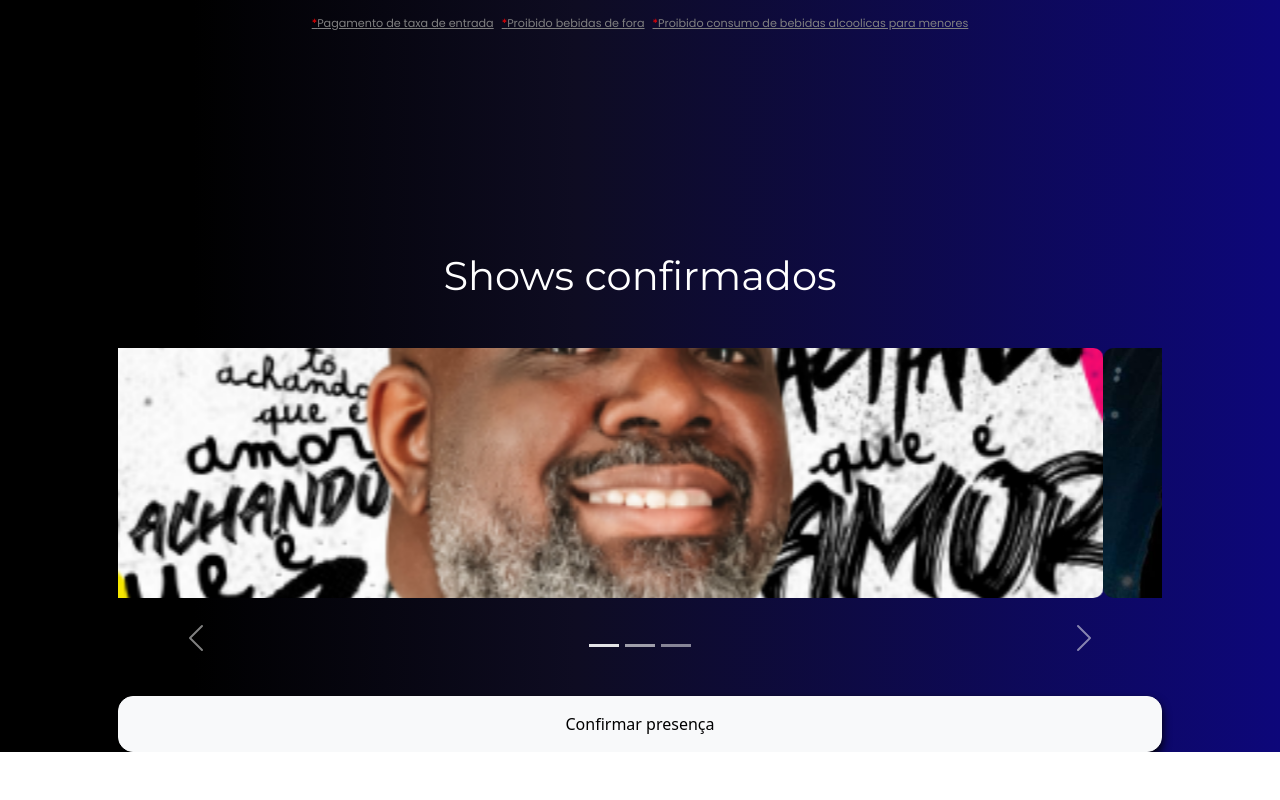
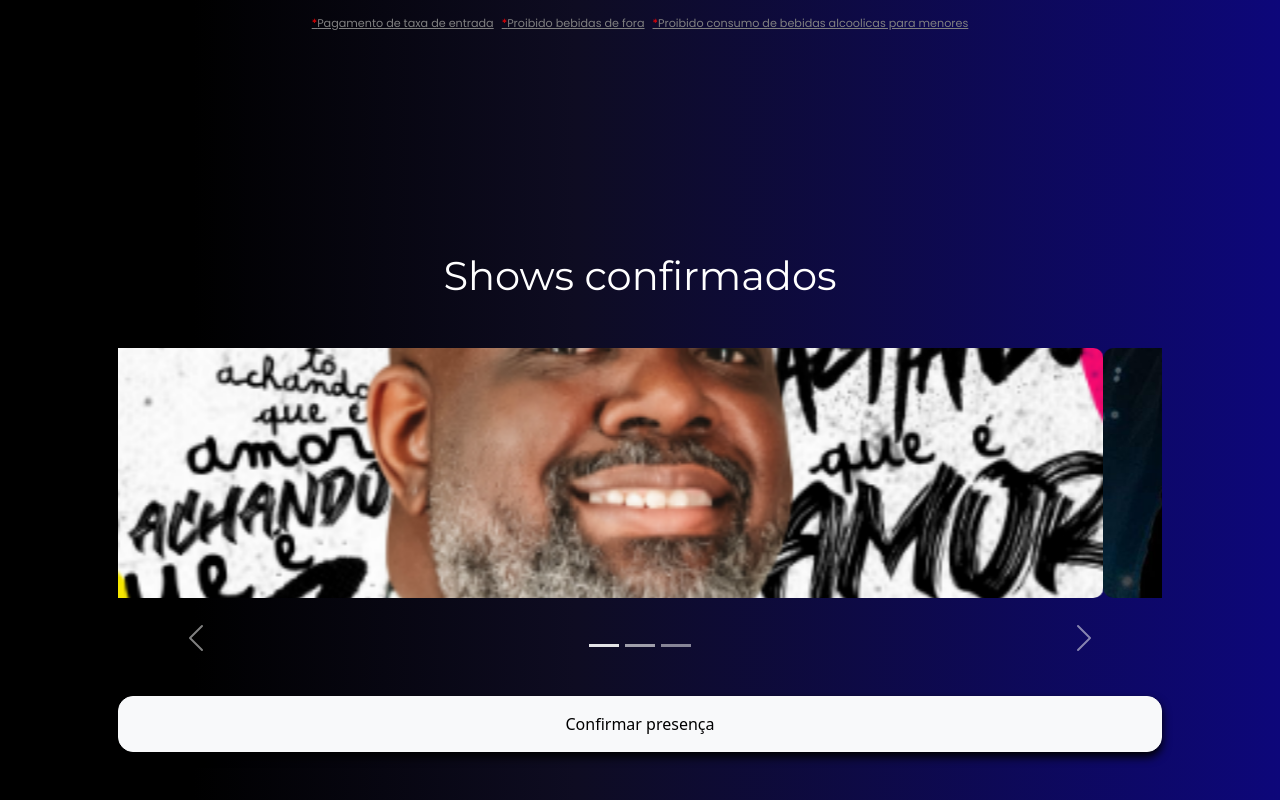
Before and after one commit to dani10014/landing-page-aniversario, a website: page index.html in a window 1280 px wide. Shown: the part 548-1348 px from the top of the page. Before the commit the page ends 1300 px from the top, so only its background shows below. Drawn offline with nearby package versions, Linux system fonts and the light colour scheme.

```diff
--- a/index.html
+++ b/index.html
@@ -44,7 +44,7 @@
         </section>
     </section>
         <section class="shows-confirmados">
-            <div class="container px-5">
+            <div class="container px-5 pb-5">
                 <h2 class="text-center mb-5">Shows confirmados</h2>
                 <div id="carouselExampleIndicators" class="carousel slide" data-bs-ride="carousel">
                     <ol class="carousel-indicators" id="indicadores-de-slide">
```
